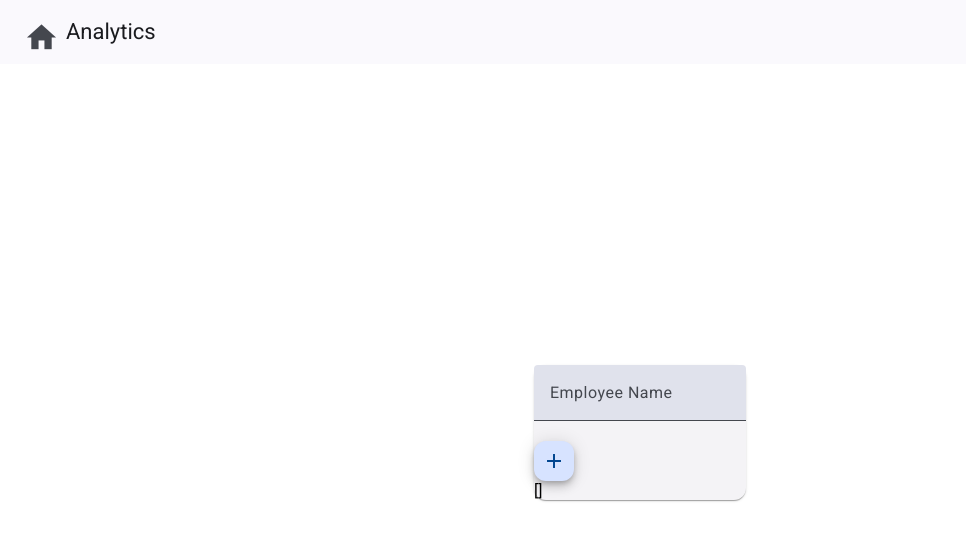
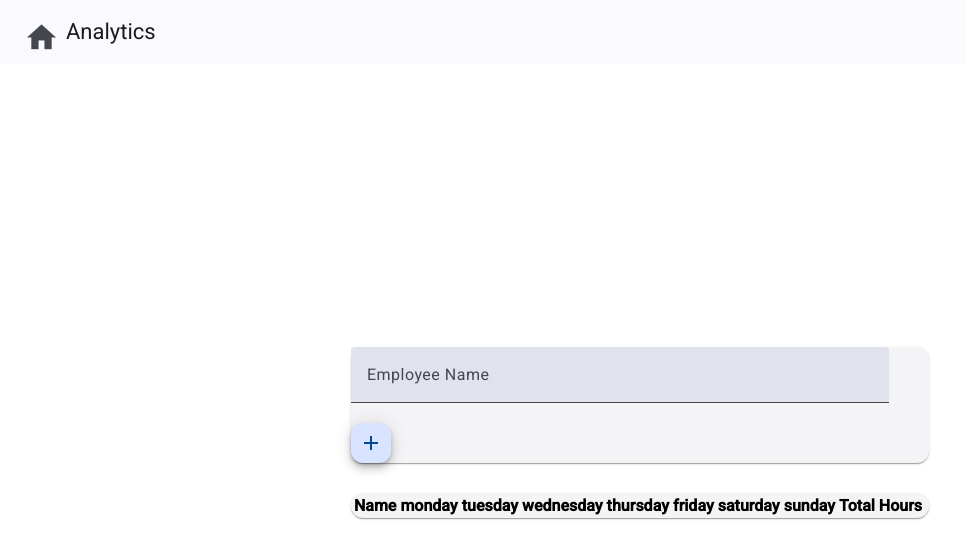
Before and after one commit to TexasR3X/hr-timesheet, an Angular app: page /timesheet in a window 1280 px wide. Shown: the top 558 px of the page, without its empty margins (0-966 px from the left). Built offline with nearby package versions, Linux system fonts and the light colour scheme.

Commit message:
Started employee work table

```diff
--- a/src/app/components/timesheet/timesheet.component.html
+++ b/src/app/components/timesheet/timesheet.component.html
@@ -11,8 +11,17 @@
             <button mat-mini-fab color="primary" (click)="addEmployee()" [disabled]="employeeNameFC.invalid">
                 <mat-icon>add</mat-icon>
             </button>
+        </mat-card>
 
-            <div>{{employees | json}}</div>
+        <mat-card class="hours">
+            <table>
+                <thead>
+                    <th>Name</th>
+                    <th *ngFor="let day of weekdays">{{day}}</th>
+                    <th>Total Hours</th>
+                    <th></th>
+                </thead>
+            </table>
         </mat-card>
     </div>
 </div>
--- a/src/app/components/timesheet/timesheet.component.scss
+++ b/src/app/components/timesheet/timesheet.component.scss
@@ -5,3 +5,11 @@ h2 {
 .cards {
     margin: auto;
 }
+
+mat-form-field {
+    width: calc(100% - 40px);
+}
+
+.hours {
+    margin-top: 30px;
+}
--- a/src/app/components/timesheet/timesheet.component.ts
+++ b/src/app/components/timesheet/timesheet.component.ts
@@ -17,6 +17,7 @@ export class TimesheetComponent implements OnInit {
   employeeNameFC = new FormControl("", this.nameValidator());
   employees: Employee[] = [];
   employeeId: number = 0;
+  weekdays: string[] = ['monday', 'tuesday', 'wednesday', 'thursday', 'friday', 'saturday', 'sunday'];
 
   constructor(
     private route: ActivatedRoute,
```
